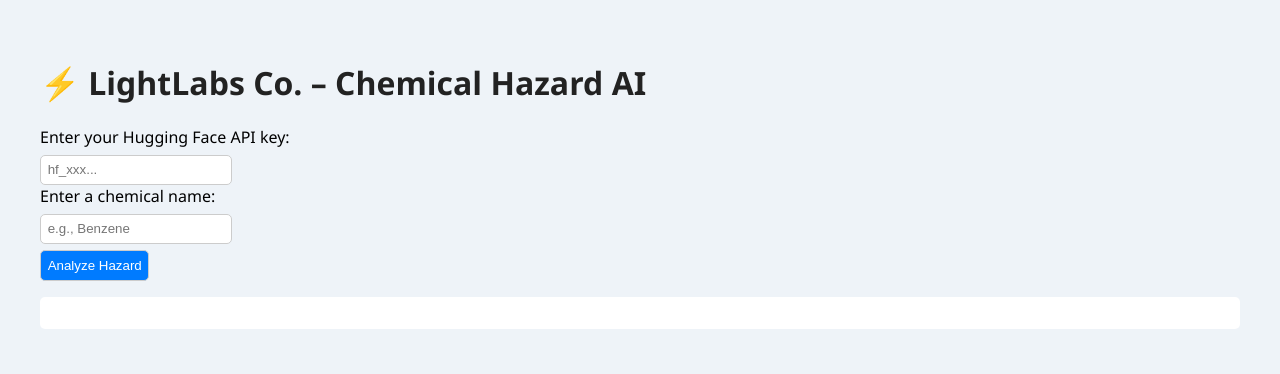
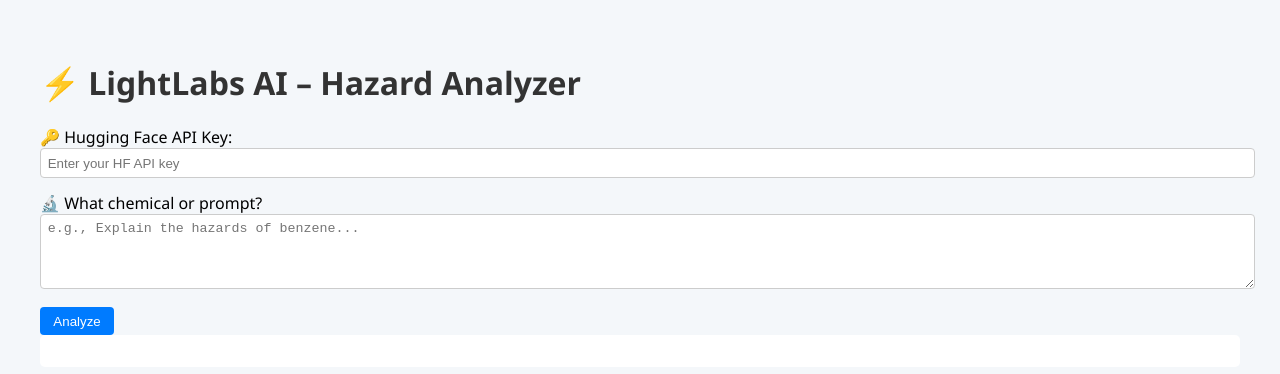
Before and after one commit to LIGHTLABS-CO/Chemical-safety-app, a plain HTML site: page Index.html in a window 1280 px wide. Drawn offline with Linux system fonts and the light colour scheme.

Commit message:
Index.html

```diff
--- a/Index.html
+++ b/Index.html
@@ -3,71 +3,56 @@
 <head>
   <meta charset="UTF-8" />
   <meta name="viewport" content="width=device-width, initial-scale=1.0"/>
-  <title>⚗️ LightLabs – Chemical Hazard AI</title>
+  <title>LightLabs – Hazard AI</title>
   <style>
-    body { font-family: 'Segoe UI', sans-serif; padding: 2em; background: #eef3f8; }
-    h1 { color: #222; }
-    input, button {
-      padding: 0.5em; margin-top: 0.5em;
-      border: 1px solid #ccc; border-radius: 5px;
-    }
-    button {
-      background: #007bff; color: white;
-      cursor: pointer;
-    }
-    button:hover { background: #0056b3; }
-    #result {
-      margin-top: 1em; padding: 1em; background: white;
-      border-radius: 5px; white-space: pre-wrap;
-    }
+    body { font-family: 'Segoe UI', sans-serif; padding: 2em; background: #f4f7fa; }
+    h1 { color: #333; }
+    input, textarea { padding: 0.5em; width: 100%; margin-bottom: 1em; border-radius: 4px; border: 1px solid #ccc; }
+    button { padding: 0.5em 1em; background: #007bff; color: white; border: none; border-radius: 4px; cursor: pointer; }
+    #result { white-space: pre-wrap; background: #fff; padding: 1em; border-radius: 5px; }
   </style>
 </head>
 <body>
-  <h1>⚡ LightLabs Co. – Chemical Hazard AI</h1>
-  <label>Enter your Hugging Face API key:</label><br>
-  <input type="password" id="apiKey" placeholder="hf_xxx..." /><br>
-  <label>Enter a chemical name:</label><br>
-  <input type="text" id="chemicalInput" placeholder="e.g., Benzene" /><br>
-  <button onclick="analyze()">Analyze Hazard</button>
+  <h1>⚡ LightLabs AI – Hazard Analyzer</h1>
+
+  <label>🔑 Hugging Face API Key:</label>
+  <input type="password" id="apiKey" placeholder="Enter your HF API key" />
+
+  <label>🔬 What chemical or prompt?</label>
+  <textarea id="chemicalInput" rows="4" placeholder="e.g., Explain the hazards of benzene..."></textarea>
+
+  <button onclick="analyze()">Analyze</button>
 
   <div id="result"></div>
 
   <script>
     async function analyze() {
-      const apiKey = document.getElementById("apiKey").value.trim();
-      const chemical = document.getElementById("chemicalInput").value.trim();
-      const resultDiv = document.getElementById("result");
+      const key = document.getElementById('apiKey').value.trim();
+      const input = document.getElementById('chemicalInput').value.trim();
+      const resultDiv = document.getElementById('result');
 
-      if (!apiKey || !chemical) {
-        resultDiv.textContent = "❌ Please enter both the API key and a chemical name.";
+      if (!key || !input) {
+        resultDiv.textContent = "❌ API key and input are required.";
         return;
       }
 
-      resultDiv.textContent = "🔍 Analyzing... please wait.";
-
-      const prompt = `Explain the hazards, industrial uses, and safety protocols for the chemical: ${chemical}. Be detailed.`;
+      resultDiv.textContent = "⏳ Analyzing...";
 
       try {
-        const response = await fetch("https://api-inference.huggingface.co/models/tiiuae/falcon-7b-instruct", {
-          method: "POST",
-          headers: {
-            "Content-Type": "application/json",
-            "Authorization": `Bearer ${apiKey}`
-          },
-          body: JSON.stringify({ inputs: prompt })
+        const res = await fetch('/.netlify/functions/analyze', {
+          method: 'POST',
+          headers: { 'Content-Type': 'application/json' },
+          body: JSON.stringify({ key, input })
         });
 
-        const data = await response.json();
-
-        if (Array.isArray(data) && data[0]?.generated_text) {
-          resultDiv.textContent = data[0].generated_text;
-        } else if (data?.generated_text) {
-          resultDiv.textContent = data.generated_text;
+        const data = await res.json();
+        if (data.error) {
+          resultDiv.textContent = "❌ " + data.error;
         } else {
-          resultDiv.textContent = "⚠️ Failed to get response. Response format unrecognized.";
+          resultDiv.textContent = data.result || "✅ Done, but no content returned.";
         }
-      } catch (err) {
-        resultDiv.textContent = "❌ Error: " + err.message;
+      } catch (e) {
+        resultDiv.textContent = "❌ Request failed: " + e.message;
       }
     }
   </script>
```
